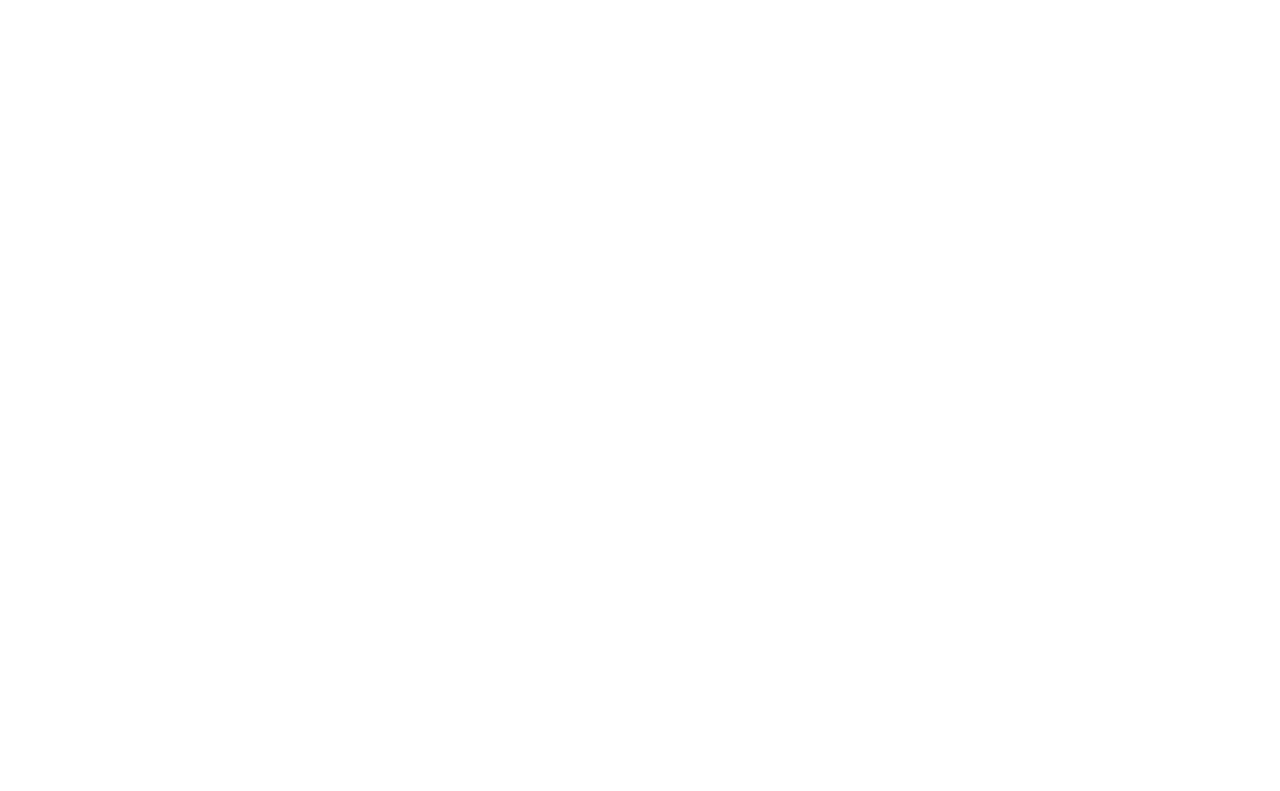
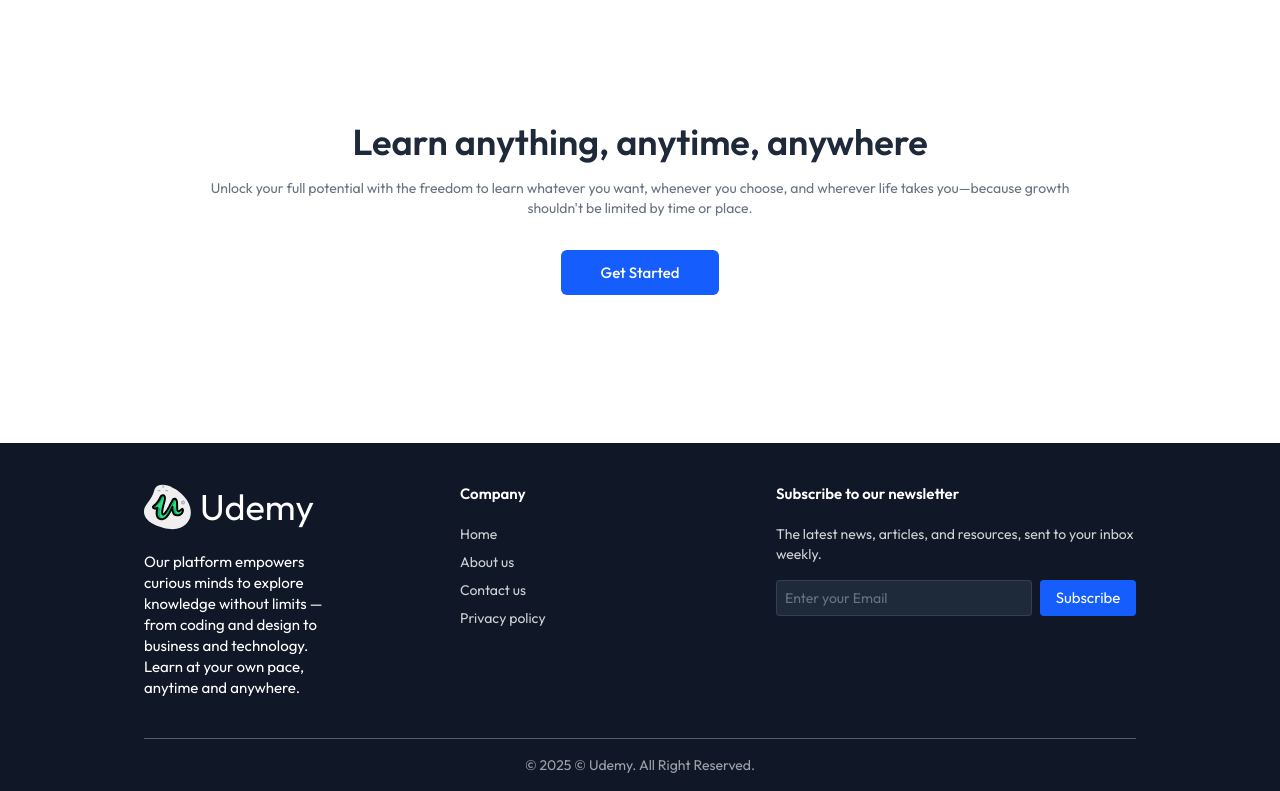
Before and after one commit to Jils31/Udemy-Clone, a React (Vite) app: page / in a window 1280 px wide. Shown: the part 1800-2591 px from the top of the page. Before the commit the page ends 1854 px from the top, so only its background shows below. Built offline with nearby package versions, Linux system fonts and the light colour scheme; no server answers.

Commit message:
CallToAction and Footer section added

```diff
--- a/src/components/student/CallToActions.jsx
+++ b/src/components/student/CallToActions.jsx
@@ -1,11 +1,21 @@
-import React from 'react'
+import React from "react";
 
 function CallToActions() {
   return (
-    <div>
-
+    <div className="flex flex-col items-center gap-4 pt-10 pb-20 px-8 md:px-0">
+      <h1 className="text-xl md:text-4xl text-gray-800 font-semibold">
+        Learn anything, anytime, anywhere
+      </h1>
+      <p className="text-gray-500 sm:text-sm">
+        Unlock your full potential with the freedom to learn whatever you want,
+        whenever you choose, and wherever life takes you—because growth<br />
+        shouldn't be limited by time or place.
+      </p>
+      <div className="flex items-center font-medium gap-6 mt-4">
+        <button className="px-10 py-3 rounded-md text-white  bg-blue-600 cursor-pointer" onClick={()=> scrollTo(0,0)}>Get Started</button>
+      </div>
     </div>
-  )
+  );
 }
 
-export default CallToActions
+export default CallToActions;
--- a/src/components/student/Footer.jsx
+++ b/src/components/student/Footer.jsx
@@ -1,11 +1,62 @@
-import React from 'react'
+import React from "react";
+import { assets } from "../../assets/assets";
 
 function Footer() {
   return (
-    <div>
+    <footer className="bg-gray-900 md:px-36 text-left w-full mt-10">
+      <div className="flex flex-col md:flex-row items-start px-8 md:px-0 justify-center gap-10 md:gap-32 py-10 border-b border-white/30">
+        <div className="flex flex-col md:items-start items-center w-full">
+          <div className="flex items-center">
+          <img src='public\udemy.svg' alt="logo" className="w-12 h-12"/>
+          <h2 className="text-white text-4xl ml-2">Udemy</h2>
+          </div>
+          <p className="text-white mt-5">
+          Our platform empowers curious minds to explore knowledge without limits — from coding and design to business and technology.
+          Learn at your own pace, anytime and anywhere.
+          </p>
+        </div>
 
-    </div>
-  )
+        <div className="flex flex-col md:items-start items-center w-full">
+          <h2 className="font-semibold text-white mb-5">Company</h2>
+          <ul className="flex md:flex-col w-full justify-between text-sm text-white/80 md:space-y-2">
+            <li>
+              <a href="#">Home</a>
+            </li>
+            <li>
+              <a href="#">About us</a>
+            </li>
+            <li>
+              <a href="#">Contact us</a>
+            </li>
+            <li>
+              <a href="#">Privacy policy</a>
+            </li>
+          </ul>
+        </div>
+
+        <div className="hidden md:flex flex-col items-start w-full">
+          <h2 className="font-semibold text-white mb-5">
+            Subscribe to our newsletter
+          </h2>
+          <p className="text-sm text-white/80">
+            The latest news, articles, and resources, sent to your inbox weekly.
+          </p>
+          <div className="flex items-center gap-2 pt-4">
+            <input
+              type="email"
+              placeholder="Enter your Email"
+              className="border border-gray-500/30 bg-gray-800 text-gray-500 placeholder-gray-500 outline-none w-64 h-9 rounded px-2 text-sm"
+            />
+            <button className="bg-blue-600 w-24 h-9 text-white rounded">Subscribe</button>
+          </div>
+        </div>
+      </div>
+
+      <p className="py-4 text-center text-xs md:text-sm text-white/60">
+        © 2025 © Udemy. All Right Reserved.
+      </p>
+    </footer>
+  );
 }
 
-export default Footer
+export default Footer;
--- a/src/pages/student/Home.jsx
+++ b/src/pages/student/Home.jsx
@@ -3,6 +3,8 @@
 import Companies from '../../components/student/Companies'
 import CoursesSection from '../../components/student/CoursesSection'
 import TestimonialSection from '../../components/student/TestimonialSection'
+import CallToActions from '../../components/student/CallToActions'
+import Footer from '../../components/student/Footer'
 
 
 function Home() {
@@ -12,6 +14,8 @@
       <Companies />
       <CoursesSection />
       <TestimonialSection />
+      <CallToActions />
+      <Footer />
     </div>
   )
 }
```
